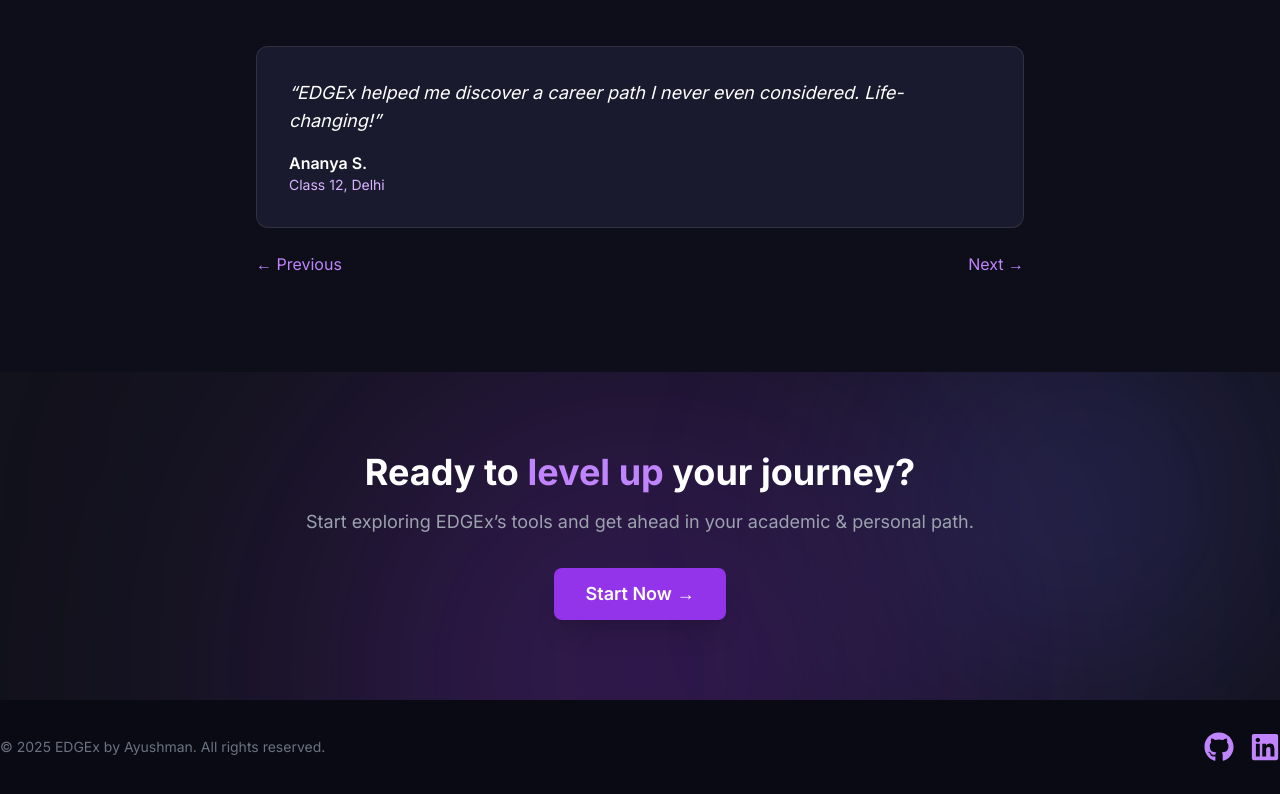
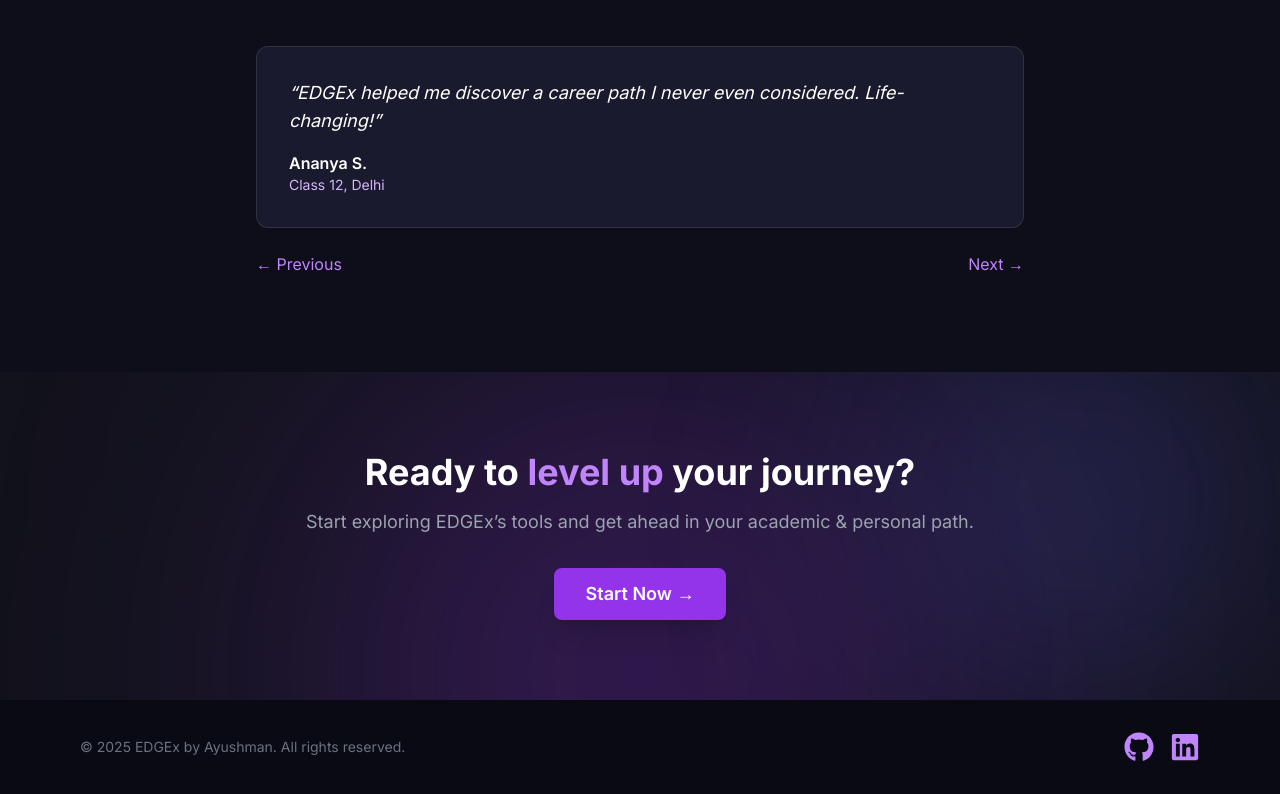
Before and after one commit to umaima06/edgex, a React (Vite) app: page / in a window 1280 px wide. Shown: the part 1302-2096 px from the top of the page. Built offline with nearby package versions, Linux system fonts and the light colour scheme.

Commit message:
fix: Add horizontal padding to footer for better spacing (#28)

```diff
--- a/src/pages/Home.jsx
+++ b/src/pages/Home.jsx
@@ -295,7 +295,8 @@ function Home() {
       </section>
 
       {/* Footer */}
-      <footer className="py-8  text-gray-500 text-sm ">
+      {/* Added horizontal padding to footer for better spacing */}
+      <footer className="py-8  text-gray-500 text-sm px-8 lg:px-20 ">
         <div className="max-w-7xl mx-auto flex flex-col md:flex-row justify-between items-center ">
            © {new Date().getFullYear()} EDGEx by Ayushman. All rights reserved.
 
```
